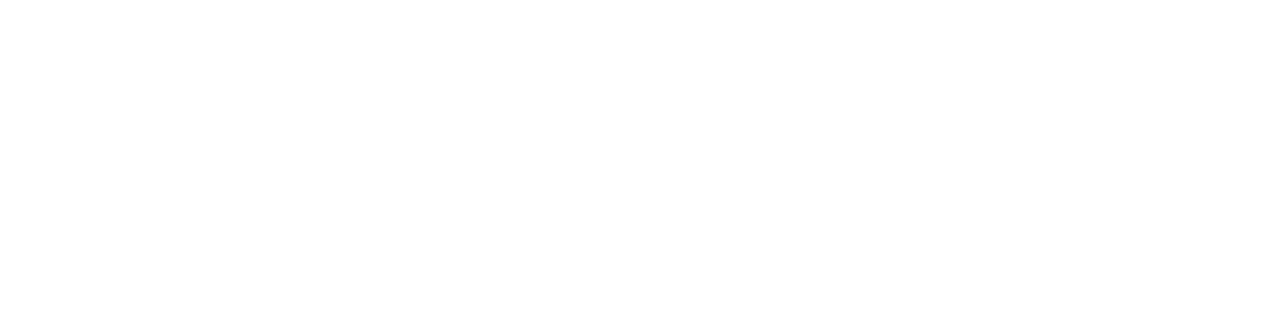
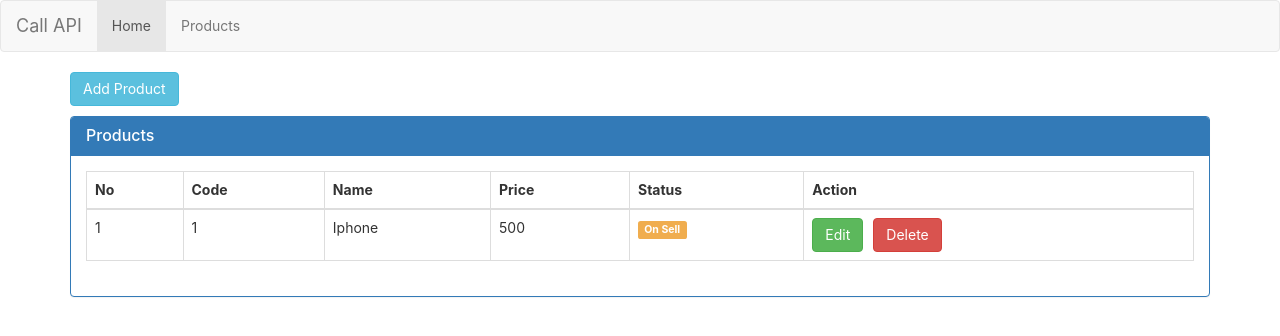
Before and after one commit to quangnguyen90/my_products_reactjs, a React (Create React App) app: page / in a window 1280 px wide. Shown: the top 336 px of the page. Built offline with nearby package versions, Linux system fonts and the light colour scheme.

Commit message:
1- Build UI

```diff
--- a/src/App.css
+++ b/src/App.css
@@ -36,3 +36,11 @@
     transform: rotate(360deg);
   }
 }
+
+.mb-10 {
+  margin-bottom: 10px;
+}
+
+.mr-10 {
+  margin-right: 10px;
+}
--- a/src/App.js
+++ b/src/App.js
@@ -3,7 +3,59 @@
 
 function App() {
   return (
-    <div className="App">
+    <div>
+      <div className="navbar navbar-default">
+        <a className="navbar-brand" href="/#">Call API</a>
+        <ul className="nav navbar-nav">
+          <li className="active">
+            <a href="/#">Home</a>
+          </li>
+          <li>
+            <a href="/#">Products</a>
+          </li>
+        </ul>
+      </div>
+      <div className="container">
+        <div className="row">
+          <div className="col-xs-12 col-sm-12 col-md-12 col-lg-12">
+            <button type="button" className="btn btn-info mb-10">Add Product</button>
+            <div className="panel panel-primary">
+                <div className="panel-heading">
+                  <h3 className="panel-title">Products</h3>
+                </div>
+                <div className="panel-body">
+                  <table className="table table-bordered table-hover">
+                    <thead>
+                      <tr>
+                        <th>No</th>
+                        <th>Code</th>
+                        <th>Name</th>
+                        <th>Price</th>
+                        <th>Status</th>
+                        <th>Action</th>
+                      </tr>
+                    </thead>
+                    <tbody>
+                      <tr>
+                        <td>1</td>
+                        <td>1</td>
+                        <td>Iphone</td>
+                        <td>500</td>
+                        <td>
+                          <span className="label label-warning">On Sell</span>
+                        </td>
+                        <td>
+                          <button type="button" className="btn btn-success mr-10">Edit</button>
+                          <button type="button" className="btn btn-danger">Delete</button>
+                        </td>
+                      </tr>
+                    </tbody>
+                  </table>
+                </div>
+            </div>
+          </div>
+        </div>
+      </div>
     </div>
   );
 }
```
